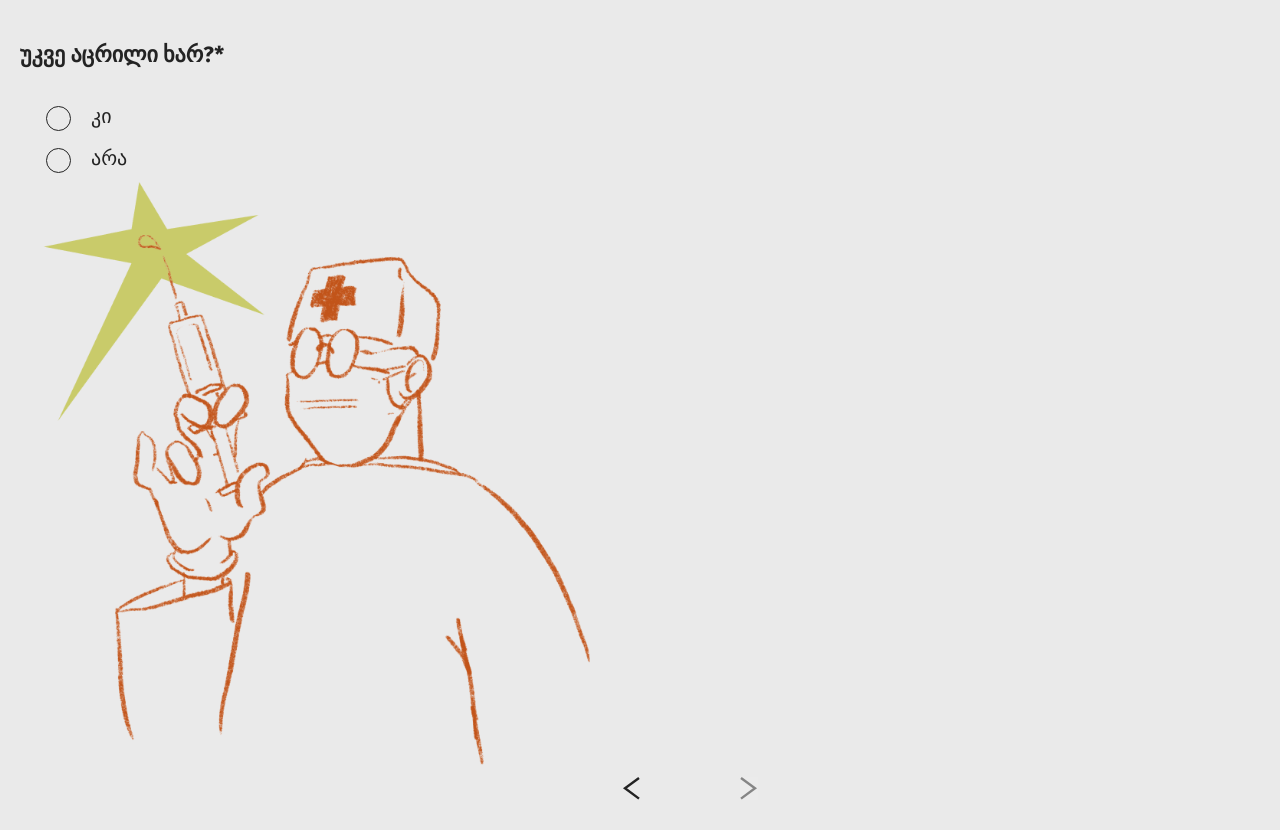
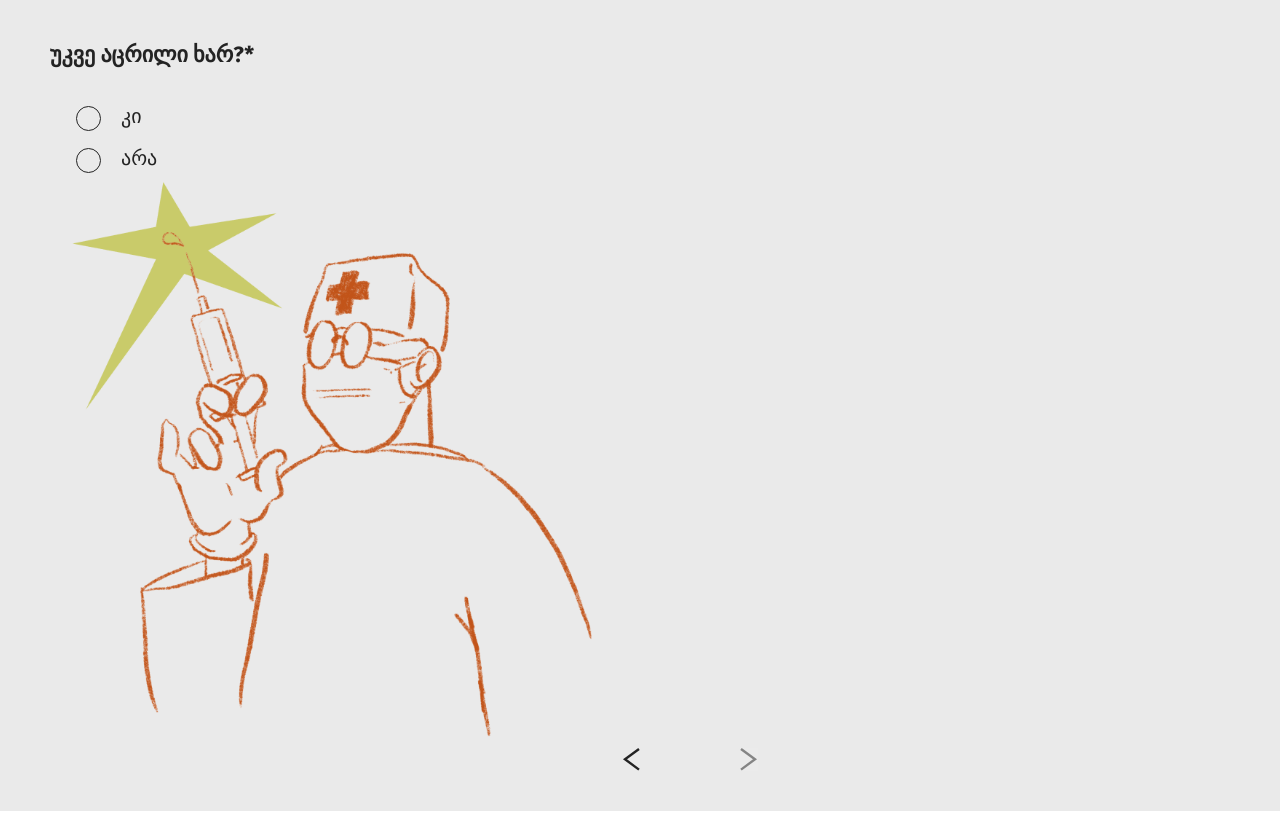
Before and after one commit to TornikeKhmelo/REDBERRY-Questionnaire, a plain HTML site: page thirdpage.html in a window 1280 px wide. Shown: the part 146-976 px from the top of the page. Drawn offline with nearby package versions, Linux system fonts and the light colour scheme; files that its build step writes are made by us from their sources.

Commit message:
change container width

```diff
--- a/sass/_base.scss
+++ b/sass/_base.scss
@@ -12,11 +12,8 @@ body {
 }
 .container{
     margin: 0 auto;
-    max-width: 1520px;
+    max-width: 1220px;
     width: 100%;
     padding: 0 20px;
 
 }
-.container-height{
-    height: 100vh;
-}
--- a/sass/_firstpage.scss
+++ b/sass/_firstpage.scss
@@ -62,7 +62,7 @@
 .firstpage-navigation {
     display: flex;
     justify-content: center;
-    padding-bottom: 30px;
+    padding-bottom: 40px;
 
     button {
         margin-left: 100px;
```
